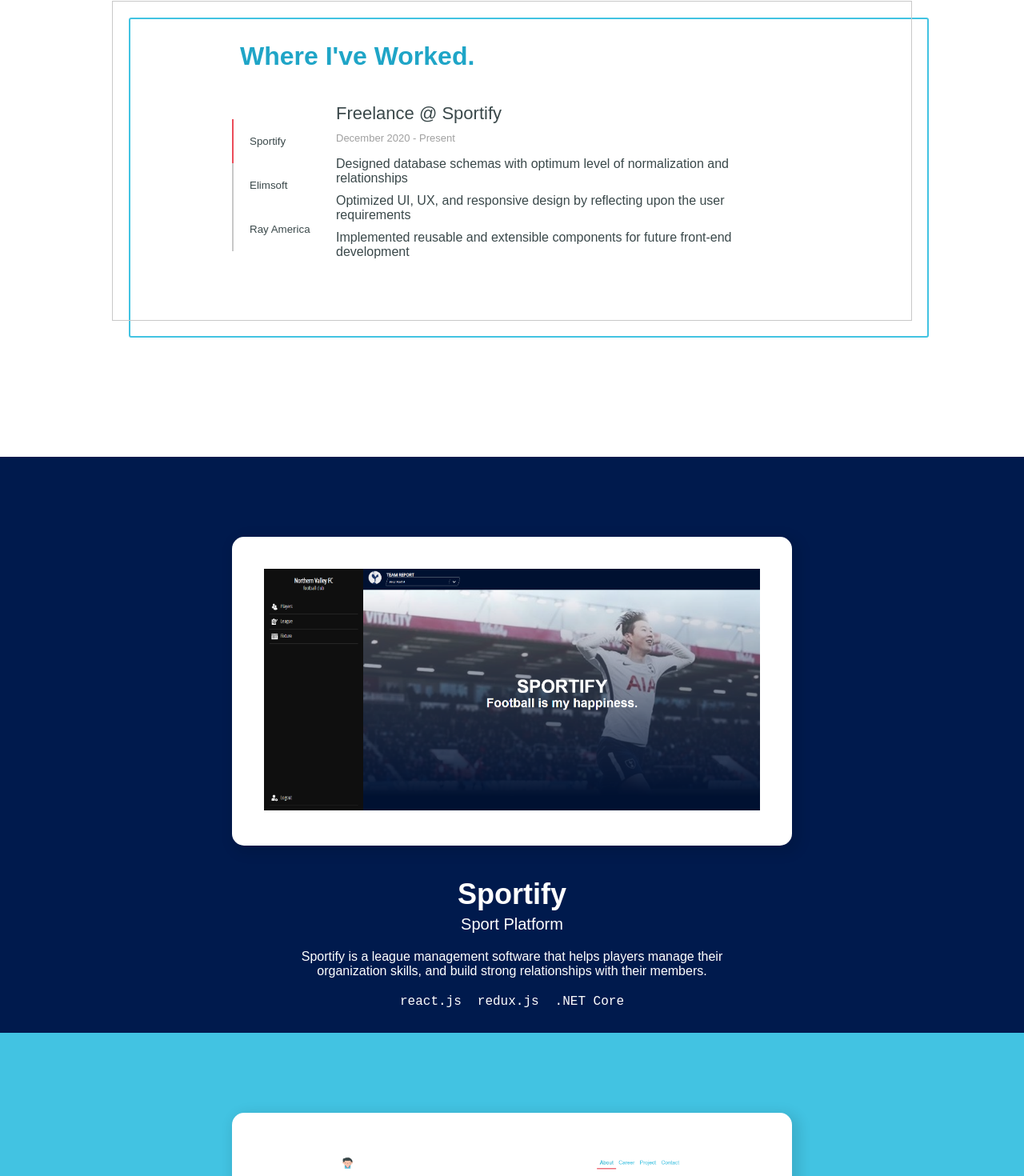
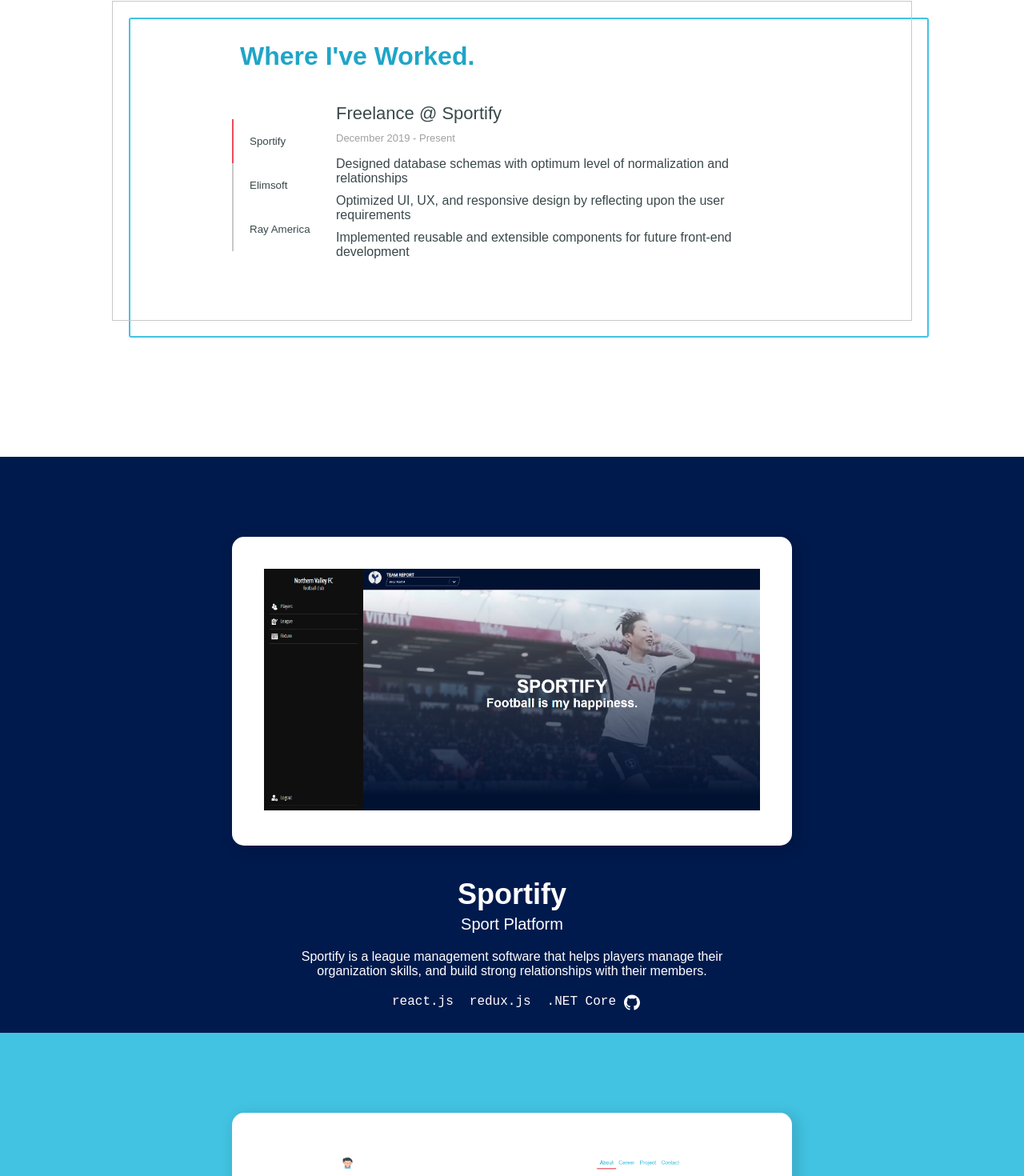
Before and after one commit to FoxeyesJK/Portfolio, a React (Create React App) app: page / in a window 1280 px wide. Shown: the part 1556-3026 px from the top of the page at 80% size. Built offline with nearby package versions, Linux system fonts and the light colour scheme.

Commit message:
Add github icon to contact and project sections

```diff
--- a/src/sections/career/career.components.jsx
+++ b/src/sections/career/career.components.jsx
@@ -14,7 +14,7 @@
     DetailHeader,
     DetailSubHeader,
     DetailDescriptions,
-    Description,
+    Description
 } from './career.styles'
 
 const Career = () => {
--- a/src/sections/career/career.data.js
+++ b/src/sections/career/career.data.js
@@ -3,7 +3,7 @@
       id: 1,
       company: 'Sportify',
       title: 'Freelance',
-      period: 'December 2020 - Present',
+      period: 'December 2019 - Present',
       descriptions: [
         {
             id: 1,
--- a/src/sections/contact/contact.components.jsx
+++ b/src/sections/contact/contact.components.jsx
@@ -4,7 +4,11 @@
     ContactContainer,
     ContactHeader,
     ContactSubHeader,
-    ContentsContainer
+    ContentsContainer,
+    IconsContainer,
+    Link,
+    GithubStyledIcon,
+    LinkedinStyledIcon
 } from './contact.styles'
 
 const Contact = () => {
@@ -13,6 +17,14 @@
             <ContactHeader>What's Next?</ContactHeader>
             <ContactSubHeader>I'm currently seeking for a new opportunity.</ContactSubHeader>
             <ContentsContainer>Whether for a potential project or just fancy saying hi, then get in touch.</ContentsContainer>
+            <IconsContainer>
+                <Link href="https://github.com/FoxeyesJK" target="_blank">
+                    <GithubStyledIcon />
+                </Link>
+                <Link href="https://www.linkedin.com/in/jakejkwon/" target="_blank">
+                    <LinkedinStyledIcon />
+                </Link>
+            </IconsContainer>
         </ContactContainer>
     )
 }
--- a/src/sections/contact/contact.styles.jsx
+++ b/src/sections/contact/contact.styles.jsx
@@ -1,5 +1,13 @@
-import styled from 'styled-components'
+import styled, { css } from 'styled-components'
 import { SectionStyles, HeaderStyles, SubHeaderStyles } from '../../global.styles';
+import { ReactComponent as GithubIcon } from '../../assets/icon-github-black.svg'
+import { ReactComponent as LinkedinIcon } from '../../assets/icon-linkedin-black.svg'
+
+const IconStyles = css`
+    width: 100%;
+    height: 100%;
+    padding: 10px;
+`
 
 export const ContactContainer = styled.div`
     ${SectionStyles};
@@ -22,3 +30,22 @@
     font-size: 20px;
     padding: 20px;
 `
+
+export const IconsContainer = styled.div`
+    display: flex;
+    justify-content: center;
+`
+
+export const Link = styled.a`
+    display: block;
+    width: 50px;
+    height: 50px;
+`
+
+export const GithubStyledIcon = styled(GithubIcon)`
+    ${IconStyles}
+`
+
+export const LinkedinStyledIcon = styled(LinkedinIcon)`
+    ${IconStyles}
+`
--- a/src/sections/project/project.components.jsx
+++ b/src/sections/project/project.components.jsx
@@ -19,7 +19,8 @@
     StacksContainer,
     Stack,
     IconsContainer,
-    Icon
+    Link,
+    GithubStyledIcon
 } from './project.styles'
 
 const Project = () => {
@@ -57,12 +58,10 @@
                             {
                                 project.stacks.map(stack => <Stack>{stack.name}</Stack>)
                             }
+                            {
+                                !!project.icons ? project.icons.map(icon => <Link href={icon.link}><GithubStyledIcon /></Link>) : ""
+                            }
                             </StacksContainer>
-                            <IconsContainer>
-                            {
-                                project.icons.map(icon => <Icon iconType={icon.type} />)
-                            }
-                            </IconsContainer>
                         </DetailContentsContainer>
                     </DetailContainer>
                     )
--- a/src/sections/project/project.data.js
+++ b/src/sections/project/project.data.js
@@ -25,11 +25,7 @@
       icons: [
         {
           id: 1,
-          type: 'github'
-        },
-        {
-          id: 2,
-          type: 'LinkedIn'
+          link: 'https://github.com/FoxeyesJK/fcmanager-frontend'
         }
       ]
     },
@@ -57,11 +53,7 @@
       icons: [
         {
           id: 1,
-          type: 'github'
-        },
-        {
-          id: 2,
-          type: 'LinkedIn'
+          link: 'https://github.com/FoxeyesJK/portfolio'
         }
       ]
     },
@@ -85,16 +77,6 @@
           id: 3,
           name: 'jQuery'
         }
-      ],
-      icons: [
-        {
-          id: 1,
-          type: 'github'
-        },
-        {
-          id: 2,
-          type: 'LinkedIn'
-        }
       ]
     }
   ];
--- a/src/sections/project/project.styles.jsx
+++ b/src/sections/project/project.styles.jsx
@@ -1,10 +1,11 @@
 import styled from 'styled-components'
 import { HeaderStyles } from '../../global.styles';
+
+import { ReactComponent as GithubIcon } from '../../assets/icon-github.svg'
 
 export const ProjectContainer = styled.div`
     width: 100%;
 `
-
 
 export const ProjectHeader = styled.div`
     ${HeaderStyles}
@@ -90,6 +91,13 @@
     justify-content: flex-end;
 `
 
-export const Icon = styled.li`
+export const Link = styled.a`
+    display: block;
+    width: 20px;
+    height: 20px;
+`
 
+export const GithubStyledIcon = styled(GithubIcon)`
+    width: 20px;
+    height: 20px;
 `
```
Also changed, not shown: src/assets/icon-github-black.svg (added), src/assets/icon-linkedin-black.svg (added), src/sections/career/career.styles.jsx (line endings or trailing spaces).
